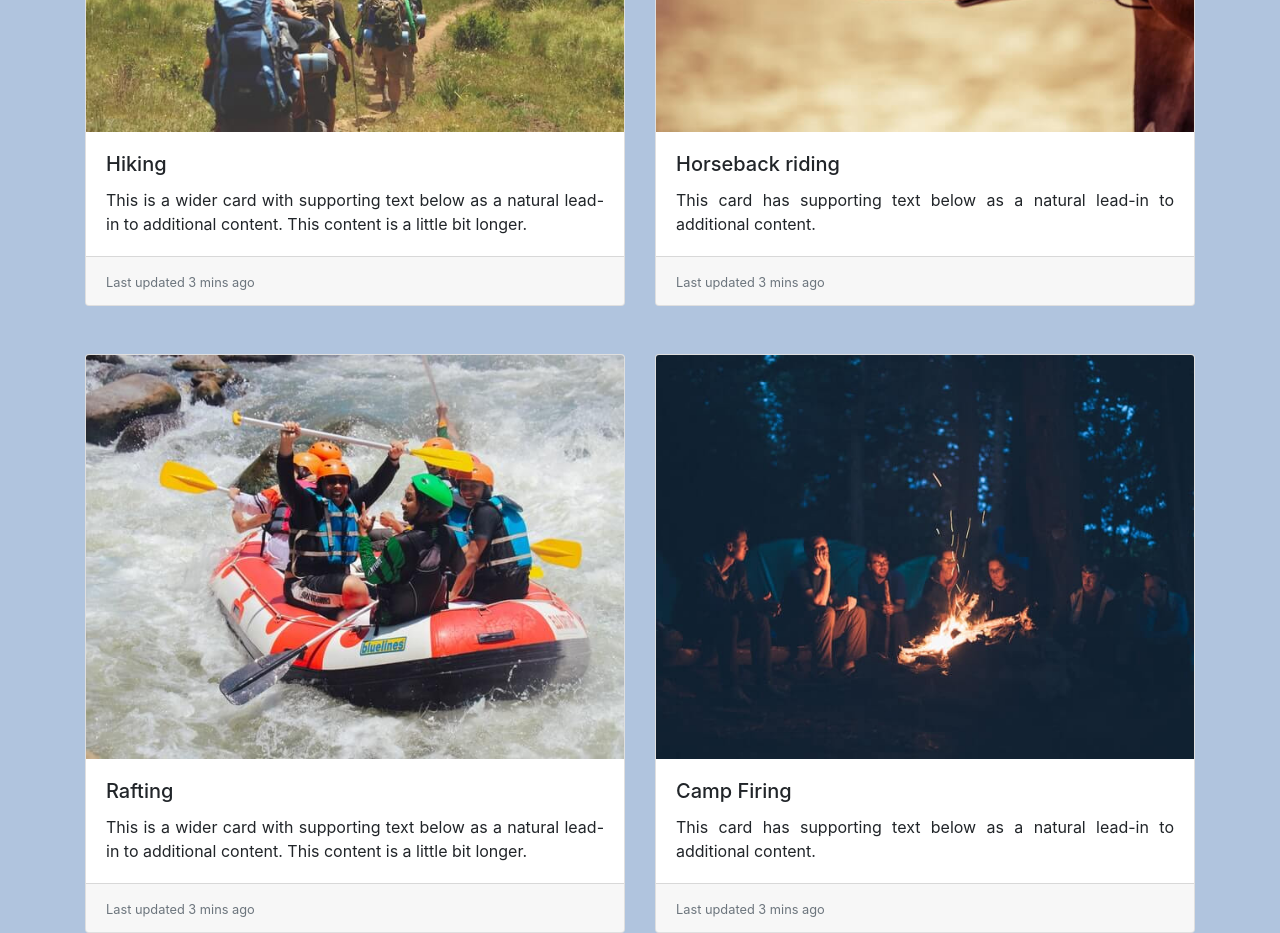
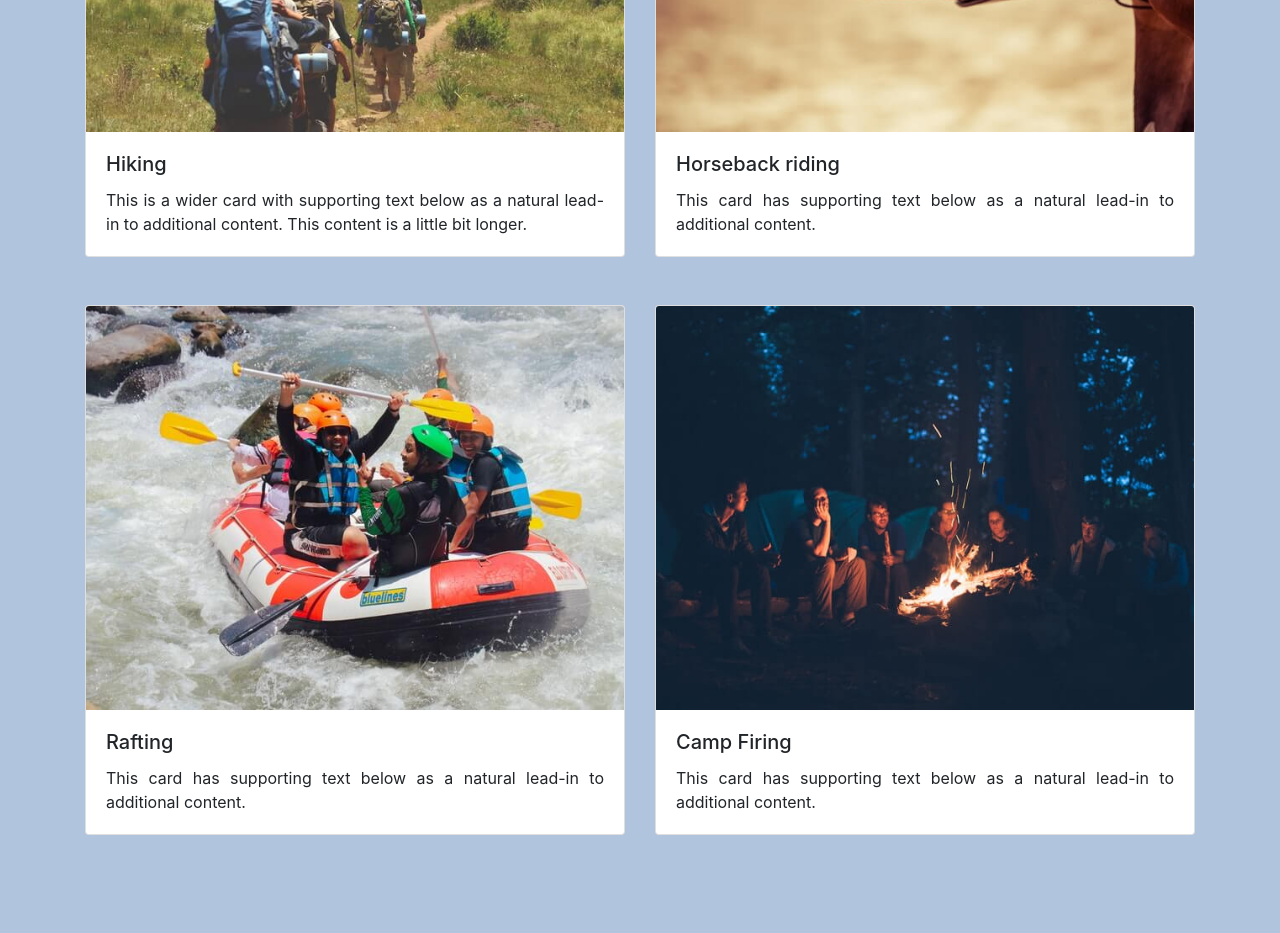
Before and after one commit to milosrancic/reactjs-website, a React (Create React App) app: page /activities in a window 1280 px wide. Shown: the part 360-1293 px from the top of the page. After the commit the page ends 1195 px from the top, so only its background shows below. Built offline with nearby package versions, Linux system fonts and the light colour scheme.

Commit message:
created new component  activity card

```diff
--- a/src/components/activities/Activities.js
+++ b/src/components/activities/Activities.js
@@ -1,10 +1,9 @@
 import React from "react";
 import "../../styles/Activities.css";
 import CardDeck from 'react-bootstrap/CardDeck'
-import Card from 'react-bootstrap/Card'
-import Button from 'react-bootstrap/Button'
+import ActivityCard from "./ActivityCard";
 
-// images
+
 import activities01 from "../../images/activities-01.jpeg";
 import activities02 from "../../images/activities-02.jpeg";
 import activities03 from "../../images/activities-03.jpeg";
@@ -16,61 +15,33 @@ const Activities = () => {
       <h3>Things to do </h3>
 
       <CardDeck>
-        <Card>
-          <Card.Img variant="top" src={activities02} />
-          <Card.Body>
-            <Card.Title>Hiking</Card.Title>
-            <Card.Text>
-              This is a wider card with supporting text below as a natural lead-in to
-              additional content. This content is a little bit longer.
-      </Card.Text>
-          </Card.Body>
-          <Card.Footer>
-            <small className="text-muted">Last updated 3 mins ago</small>
-          </Card.Footer>
-        </Card>
-        <Card>
-          <Card.Img variant="top" src={activities01} />
-          <Card.Body>
-            <Card.Title>Horseback riding</Card.Title>
-            <Card.Text>
-              This card has supporting text below as a natural lead-in to additional
-        content.{' '}
-            </Card.Text>
-          </Card.Body>
-          <Card.Footer>
-            <small className="text-muted">Last updated 3 mins ago</small>
-          </Card.Footer>
-        </Card>
+        <ActivityCard
+          img={activities02}
+          title="Hiking"
+          text="This is a wider card with supporting text below as a natural lead-in to
+              additional content. This content is a little bit longer."
+         />
+         <ActivityCard
+          img={activities01}
+          title="Horseback riding"
+          text="This card has supporting text below as a natural lead-in to additional
+        content."
+         />
       </CardDeck>
 
       <CardDeck className="mt-5">
-        <Card>
-          <Card.Img variant="top" src={activities03} />
-          <Card.Body>
-            <Card.Title>Rafting</Card.Title>
-            <Card.Text>
-              This is a wider card with supporting text below as a natural lead-in to
-              additional content. This content is a little bit longer.
-      </Card.Text>
-          </Card.Body>
-          <Card.Footer>
-            <small className="text-muted">Last updated 3 mins ago</small>
-          </Card.Footer>
-        </Card>
-        <Card>
-          <Card.Img variant="top" src={activities04} />
-          <Card.Body>
-            <Card.Title>Camp Firing </Card.Title>
-            <Card.Text>
-              This card has supporting text below as a natural lead-in to additional
-        content.{' '}
-            </Card.Text>
-          </Card.Body>
-          <Card.Footer>
-            <small className="text-muted">Last updated 3 mins ago</small>
-          </Card.Footer>
-        </Card>
+        <ActivityCard
+        img={activities03}
+          title="Rafting"
+          text="This card has supporting text below as a natural lead-in to additional
+        content."
+         />
+         <ActivityCard
+        img={activities04}
+          title="Camp Firing"
+          text="This card has supporting text below as a natural lead-in to additional
+        content."
+         />
       </CardDeck>
     </div>
   );
--- /dev/null
+++ b/src/components/activities/ActivityCard.js
@@ -0,0 +1,23 @@
+import React from "react";
+
+import Card from 'react-bootstrap/Card'
+import Button from 'react-bootstrap/Button'
+
+const ActivityCard = props => {
+  return (
+    <>
+      <Card>
+        <Card.Img variant="top" src={props.img} />
+        <Card.Body>
+          <Card.Title>{props.title}</Card.Title>
+          <Card.Text>
+            {props.text}
+          </Card.Text>
+        </Card.Body>
+        {/* <Button>Check it out</Button> */}
+      </Card>
+    </>
+  )
+}
+
+export default ActivityCard;
```
